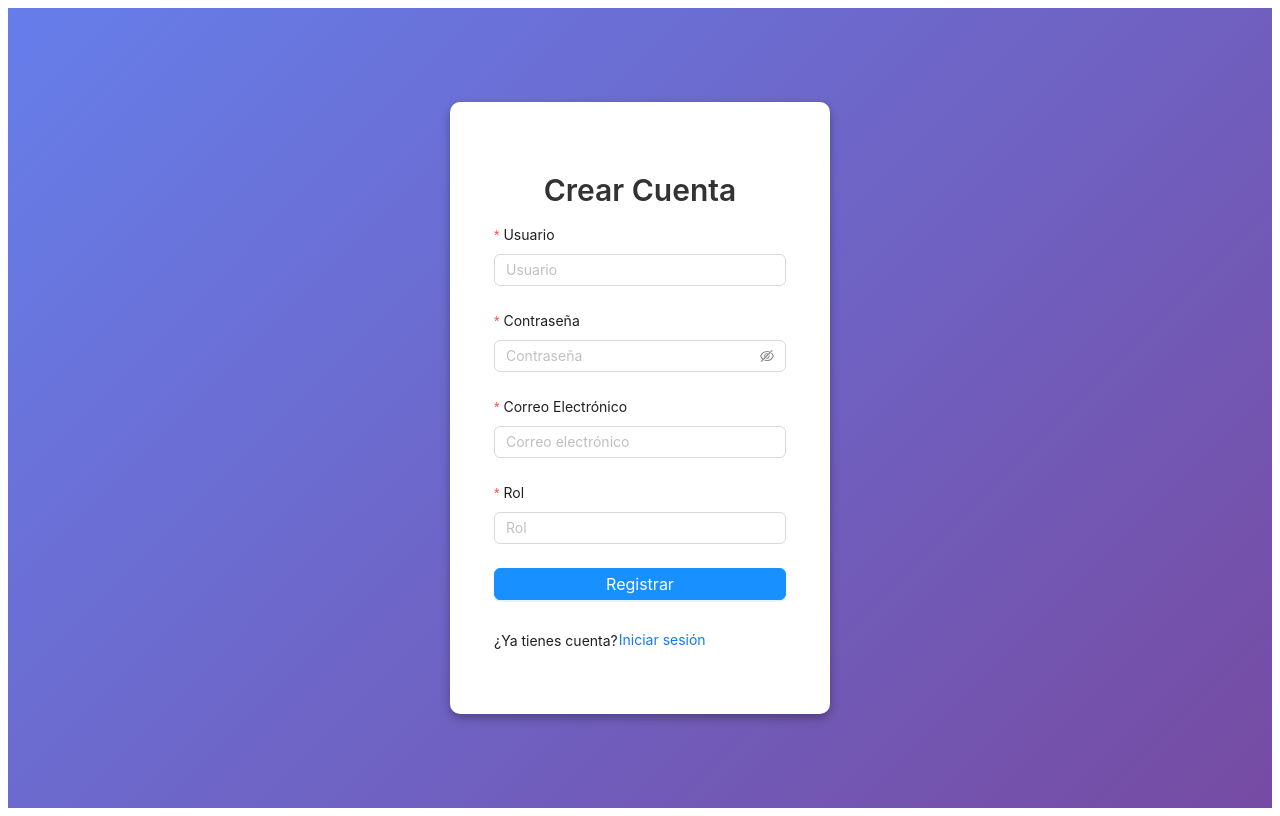
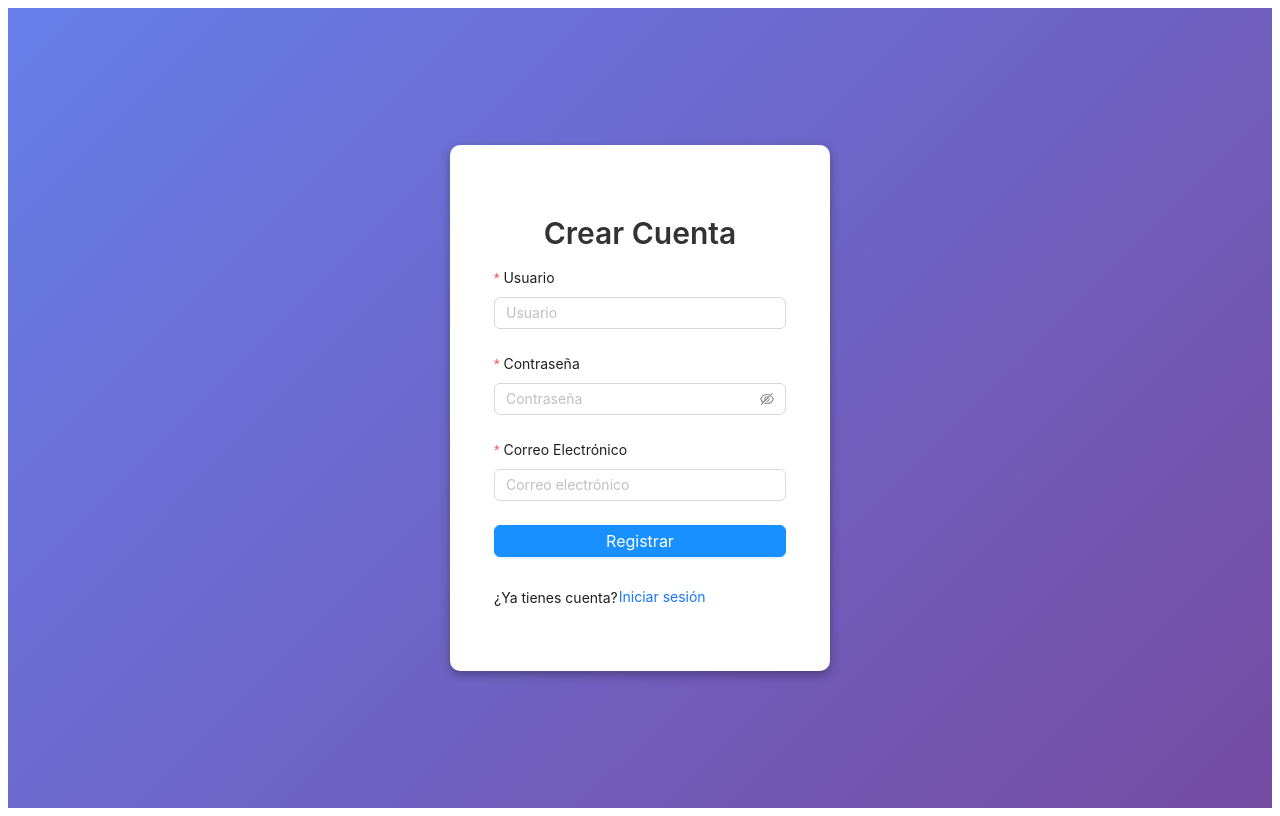
Before and after one commit to AlucardPonce/Development, a React (Create React App) app in the folder task-app/: page /register in a window 1280 px wide. Built offline with nearby package versions, Linux system fonts and the light colour scheme.

Commit message:
Add task modal in dashboard 1

```diff
--- a/task-app/src/layouts/pages/register.jsx
+++ b/task-app/src/layouts/pages/register.jsx
@@ -13,8 +13,9 @@ const RegisterPage = () => {
     setLoading(true);
     setFormError("");
 
-    const { username, password, gmail, rol } = values;
-    const last_login = new Date().toISOString(); // Fecha actual en formato ISO
+    const { username, password, gmail} = values;
+    const last_login = new Date().toISOString();
+    const rol = "usuario";
 
     const payload = {
       username,
@@ -88,14 +89,6 @@ const RegisterPage = () => {
             <Input placeholder="Correo electrónico" />
           </Form.Item>
 
-          <Form.Item
-            label="Rol"
-            name="rol"
-            rules={[{ required: true, message: "Por favor, seleccione su rol" }]}
-          >
-            <Input placeholder="Rol" />
-          </Form.Item>
-
           {formError && (
             <p style={styles.errorMessage}>{formError}</p>
           )}
```
